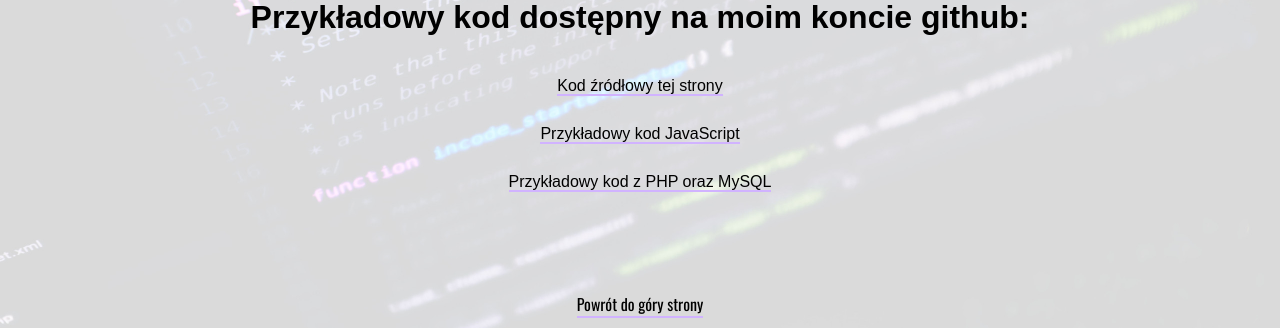
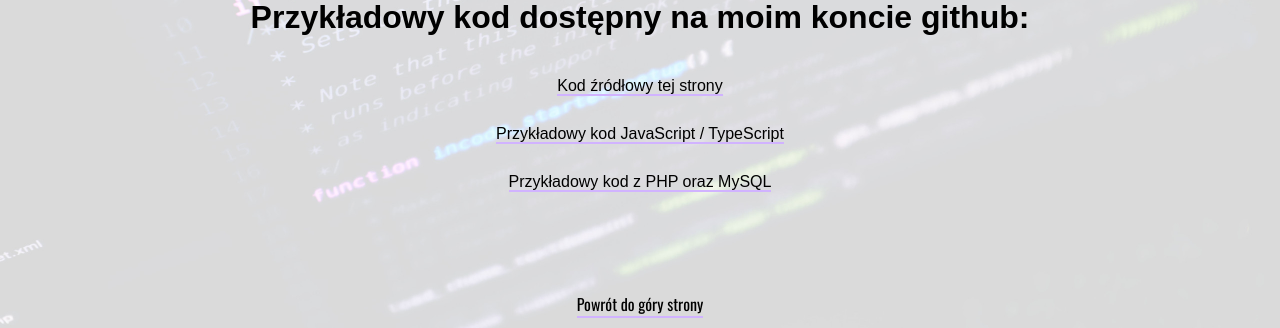
Before and after one commit to michal-kn/portfolio, a PHP site: page /projects.php in a window 1280 px wide. Shown: the part 261-589 px from the top of the page. Run offline with PHP 8.4, Linux system fonts and the light colour scheme; some web fonts are replaced.

Commit message:
Updated content of the main page and link description in projects tab

```diff
--- a/index.php
+++ b/index.php
@@ -23,7 +23,7 @@
             informatykę w Wyższej Szkole Zarządzania i Bankowości w Krakowie. W
             technikum poznałem podstawy programowania, które teraz rozwijam.
             Uczyłem się między innymi tworzenia stron internetowych w HTML z
-            wykorzystaniem CSS oraz JavaScript oraz poznałem podstawy
+            wykorzystaniem CSS oraz JavaScript (TypeScript) oraz poznałem podstawy
             implementacji kodu php, łączenia go z bazą danych z
             wykorzystaniem MySQL.
           </p>
--- a/projects.php
+++ b/projects.php
@@ -39,7 +39,7 @@
             <a
               href="https://github.com/michal-kn/JavaScript"
               target="_blank"
-              >Przykładowy kod JavaScript</a
+              >Przykładowy kod JavaScript / TypeScript</a
             >
           </div>
         </div>
```
